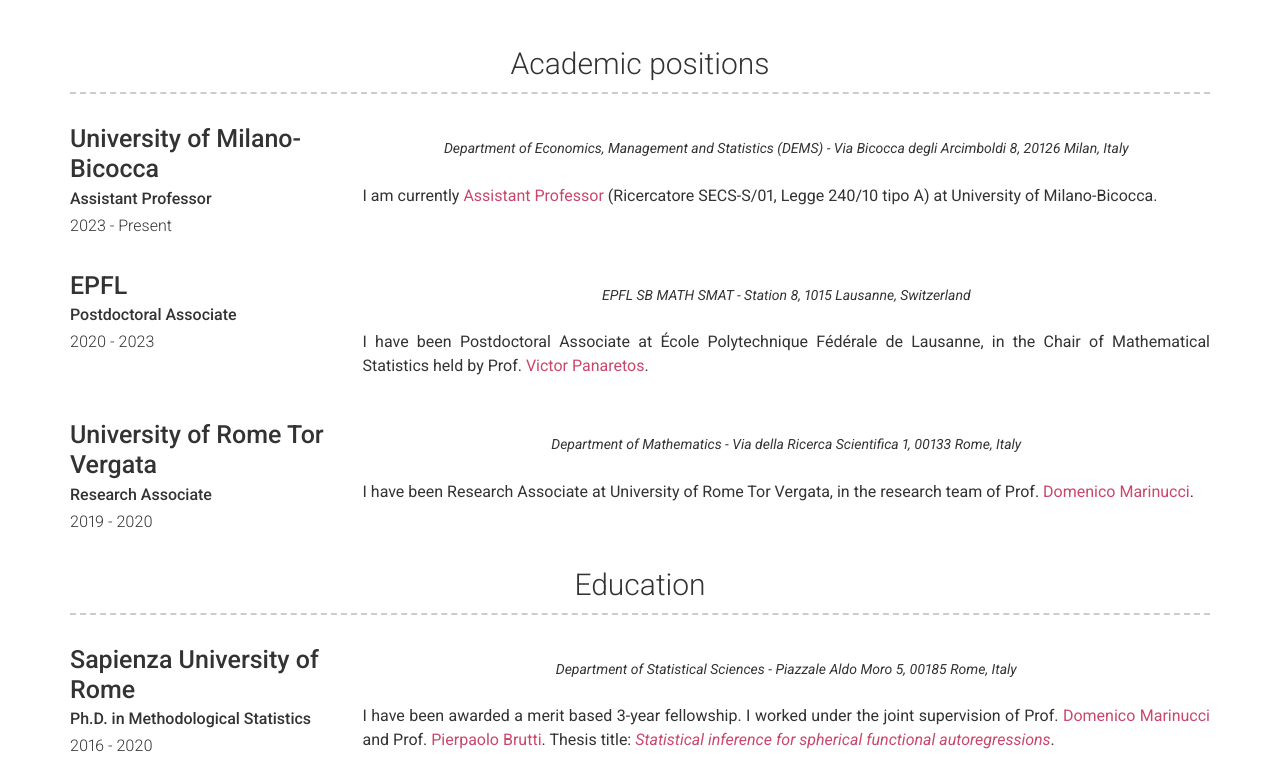
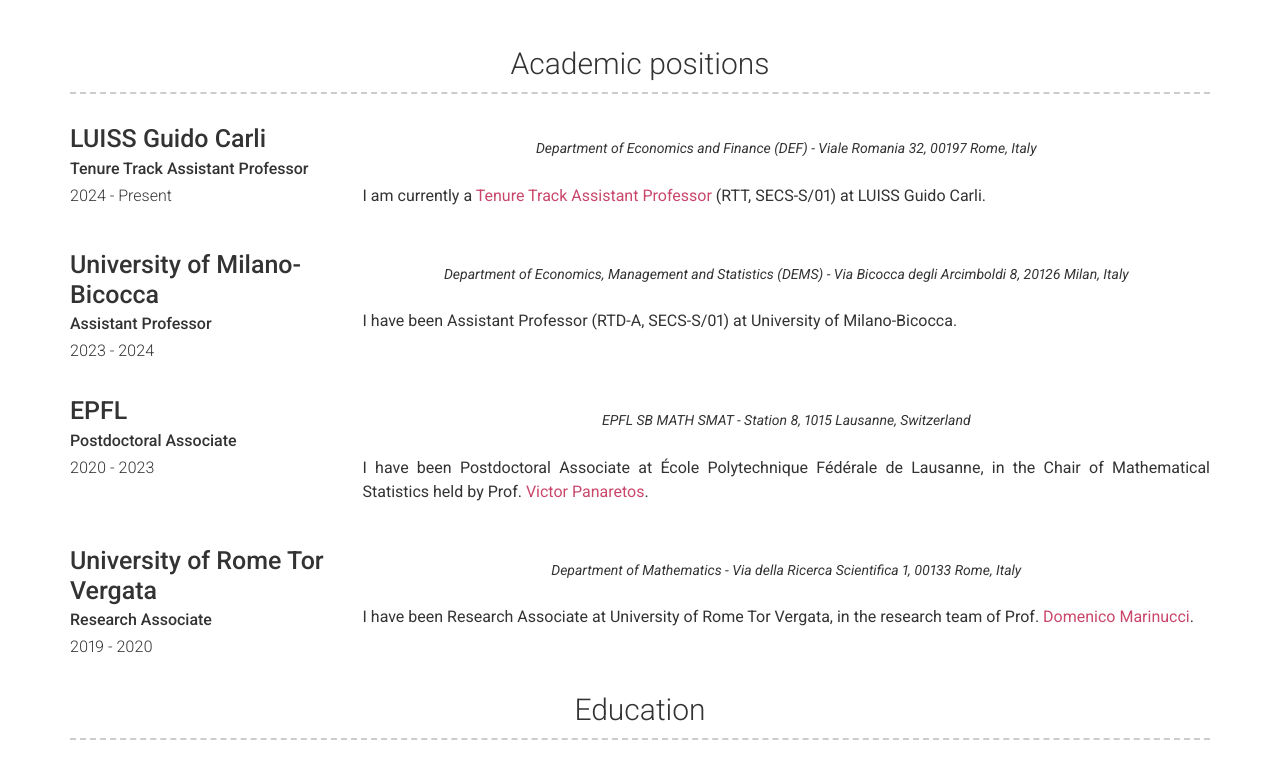
Before and after one commit to alessiacaponera/alessiacaponera.github.io, a Jekyll site: the page built from index.md, in a window 1280 px wide and 900 px high, scrolled down 357 px, cut to the strip 136-900 px from the top of the window. Built offline with Jekyll 4.4.1, drawn with Linux system fonts in a browser that asks for light colours.

Commit message:
Update projects.yml

```diff
--- a/_data/projects.yml
+++ b/_data/projects.yml
@@ -1,13 +1,24 @@
+- layout: left
+  company: LUISS Guido Carli
+  #link: https://en.unimib.it
+  jobs:
+    - title: Tenure Track Assistant Professor
+      dates: 2024 - Present
+  quote: >
+    Department of Economics and Finance (DEF) - Viale Romania 32, 00197 Rome, Italy
+  description: >
+    I am currently a [Tenure Track Assistant Professor](https://www.luiss.edu/faculty-profile/356598) (RTT, SECS-S/01) at LUISS Guido Carli.
+
 - layout: left
   company: University of Milano-Bicocca
   #link: https://en.unimib.it
   jobs:
     - title: Assistant Professor
-      dates: 2023 - Present
+      dates: 2023 - 2024
   quote: >
     Department of Economics, Management and Statistics (DEMS) - Via Bicocca degli Arcimboldi 8, 20126 Milan, Italy
   description: >
-    I am currently [Assistant Professor](https://en.unimib.it/alessia-caponera) (Ricercatore SECS-S/01, Legge 240/10 tipo A) at University of Milano-Bicocca.
+    I have been Assistant Professor (RTD-A, SECS-S/01) at University of Milano-Bicocca.
 
 - layout: left
   company: EPFL
```
